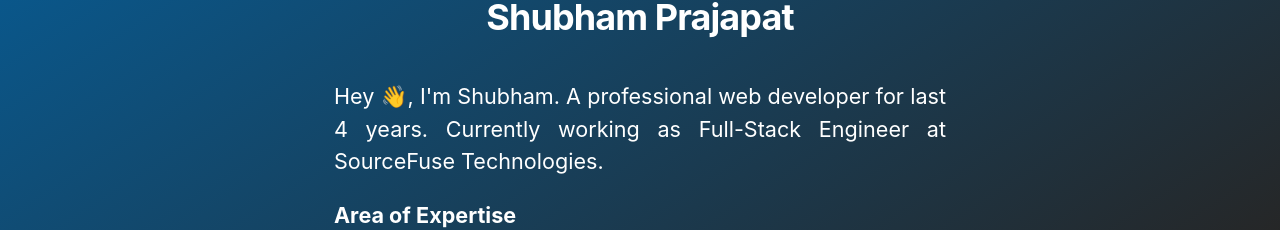
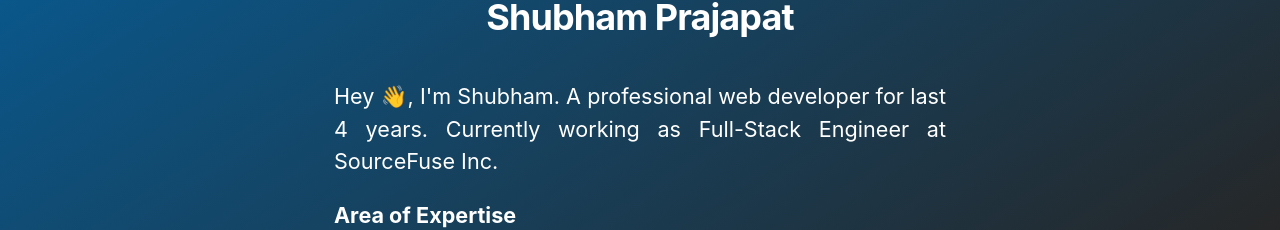
Before and after one commit to shubham-web/shubhamp.dev, a Next.js app: page / in a window 1280 px wide. Shown: the part 222-452 px from the top of the page. Built offline with nearby package versions, Linux system fonts and the light colour scheme.

Commit message:
update company name

```diff
--- a/pages/index.js
+++ b/pages/index.js
@@ -10,7 +10,7 @@ export default function Home() {
 			</Head>
 			<section>
 				<p className={utilStyles.headingMd} style={{ textAlign: "justify" }}>
-					Hey 👋, I'm Shubham. A professional web developer for last 4 years. Currently working as Full-Stack Engineer at SourceFuse Technologies.
+					Hey 👋, I'm Shubham. A professional web developer for last 4 years. Currently working as Full-Stack Engineer at SourceFuse Inc.
 				</p>
 				<div>
 					<h2 className={utilStyles.headingMd}>Area of Expertise</h2>
```
